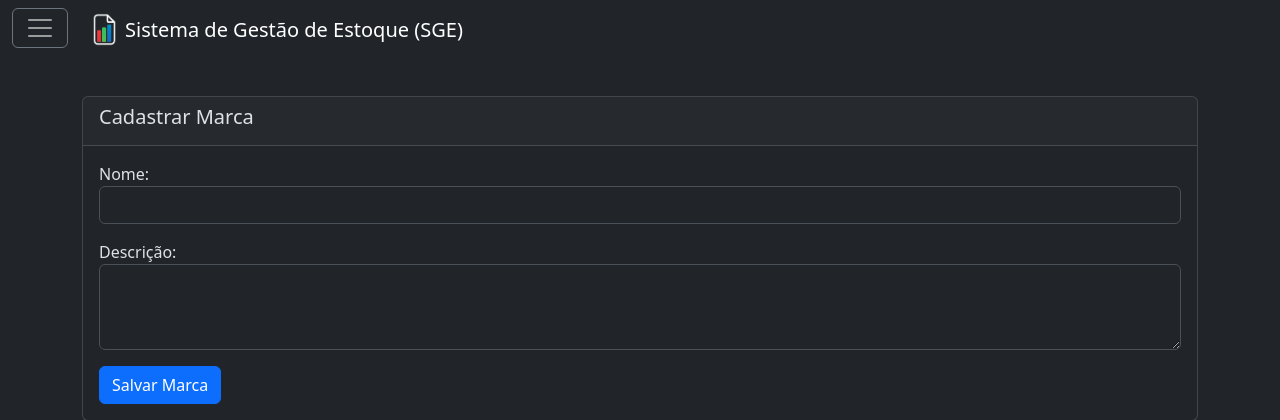
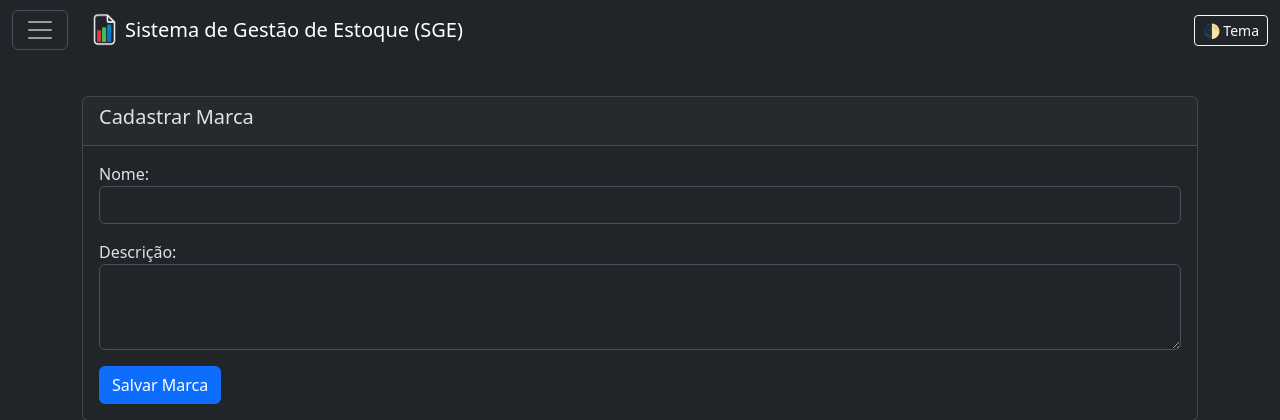
Before and after one commit to Kauanrodrigues01/sge-multi-tenancy, a Django app: page /brands/create/ in a window 1280 px wide. Shown: the top 420 px of the page. Run offline with Django 5.2, Linux system fonts and the light colour scheme; the visitor is signed in with stand-in values (Sample User, id 1).

Commit message:
style: changed page layout, added theme toggle button, and moved sidebar into _header.html

```diff
--- a/app/static/css/styles.css
+++ b/app/static/css/styles.css
@@ -1,5 +1,15 @@
 body {
     padding-top: 56px;
+}
+
+.sidebar-custom-button {
+    padding: 0.25rem 0.75rem;
+    font-size: 1.25rem;
+    line-height: 1;
+    color: rgba(255,255,255, 0.65);
+    background-color: transparent;
+    border-radius: 0.375rem;
+    transition: box-shadow 0.15s ease-in-out;
 }
 
 /* Margem */
--- a/app/templates/base.html
+++ b/app/templates/base.html
@@ -20,7 +20,6 @@
 
     {% if request.user.is_authenticated %}
         {% include 'components/_header.html' %}
-        {% include "components/_sidebar.html" %}
     {% endif %}
 
     <div class="container-fluid">
--- a/app/templates/components/_header.html
+++ b/app/templates/components/_header.html
@@ -1,9 +1,161 @@
 {% load static %}
-<nav class="navbar navbar-expand-lg navbar-light bg-dark d-none d-sm-block fixed-top">
-  <div class="container-fluid">
-    <div class="navbar-brand ms-7 d-flex align-items-center">
-      <img src="{% static '/images/logo.png' %}" alt="" class="" style="width: 25px;">
-      <a class="text-white text-decoration-none ms-2" href="">Sistema de Gestão de Estoque (SGE)</a>
+<!-- Header com botão para abrir o sidebar -->
+<nav class="navbar navbar-expand-lg navbar-light bg-dark fixed-top" style="z-index: 1050;">
+  <div class="container-fluid d-flex align-items-center">
+    <!-- Botão para abrir o sidebar (menu hambúrguer) -->
+    <button class="sidebar-custom-button border border-light" type="button" data-bs-toggle="offcanvas" data-bs-target="#offcanvasNavbar" aria-controls="offcanvasNavbar" aria-label="Toggle navigation">
+      <span class="navbar-toggler-icon"></span> <!-- Ícone do botão hambúrguer -->
+    </button>
+
+    <!-- Logo + título -->
+    <div class="navbar-brand d-none d-sm-flex align-items-center me-auto ms-4">
+      <img src="{% static '/images/logo.png' %}" alt="Logo" style="width: 25px;">
+      <a class="text-white text-decoration-none ms-2" href="#">Sistema de Gestão de Estoque (SGE)</a>
     </div>
+
+    <!-- Botão de tema -->
+    <button id="themeToggle" type="button" class="btn btn-sm btn-outline-light ms-2">🌓 Tema</button>
   </div>
 </nav>
+
+<!-- Sidebar (Offcanvas) -->
+<div class="offcanvas offcanvas-start" tabindex="-1" id="offcanvasNavbar" aria-labelledby="offcanvasNavbarLabel">
+  <div class="offcanvas-header">
+    <button type="button" class="btn-close" data-bs-dismiss="offcanvas" aria-label="Close"></button>
+  </div>
+  <div class="offcanvas-body">
+    <ul class="navbar-nav justify-content-end flex-grow-1 pe-3">
+
+      <li class="nav-item">
+        <a class="nav-link {{ page_dashboard_is_active|default:'' }}" aria-current="page" href="{% url 'dashboard:home' %}">
+          <i class="bi bi-speedometer2 fs-4"></i>
+          <span class="ms-1">Dashboard</span>
+        </a>
+      </li>
+
+      {% if perms.suppliers.view_supplier %}
+      <li class="nav-item">
+        <a class="nav-link {{ page_supplier_is_active|default:'' }}" href="{% url 'suppliers:suppliers_list' %}">
+          <i class="bi bi-truck fs-4"></i>
+          <span class="ms-1">Fornecedores</span>
+        </a>
+      </li>
+      {% endif %}
+
+      {% if perms.brands.view_brand %}
+      <li class="nav-item">
+        <a class="nav-link {{ page_brand_is_active|default:'' }}" href="{% url 'brands:brands_list' %}">
+          <i class="bi bi-shop fs-4"></i>
+          <span class="ms-1">Marcas</span>
+        </a>
+      </li>
+      {% endif %}
+
+      {% if perms.categories.view_category %}
+      <li class="nav-item">
+        <a class="nav-link {{ page_category_is_active|default:'' }}" href="{% url 'categories:categories_list' %}">
+          <i class="bi bi-tags fs-4"></i>
+          <span class="ms-1">Categorias</span>
+        </a>
+      </li>
+      {% endif %}
+
+      {% if perms.products.view_product %}
+      <li class="nav-item">
+        <a class="nav-link {{ page_product_is_active }}" href="{% url 'products:products_list' %}">
+          <i class="bi bi-box-seam fs-4"></i>
+          <span class="ms-1">Produtos</span>
+        </a>
+      </li>
+      {% endif %}
+
+      {% if perms.inflows.view_inflow %}
+      <li class="nav-item">
+        <a class="nav-link {{ page_inflow_is_active|default:'' }}" href="{% url 'inflows:inflows_list' %}">
+          <i class="bi bi-arrow-down-left-square fs-4"></i>
+          <span class="ms-1">Entradas</span>
+        </a>
+      </li>
+      {% endif %}
+
+      {% if perms.outflows.view_outflow %}
+      <li class="nav-item">
+        <a class="nav-link {{ page_outflow_is_active }}" href="{% url 'outflows:outflows_list' %}">
+          <i class="bi bi-arrow-up-right-square fs-4"></i>
+          <span class="ms-1">Saídas</span>
+        </a>
+      </li>
+      {% endif %}
+
+      {% if user.is_authenticated %}
+      <li class="nav-item">
+        <form action="{% url 'authentication:logout' %}" method="post" id="logout-form" class="nav-link p-0 align-middle">
+          {% csrf_token %}
+          <button type="submit" class="btn btn-link text-decoration-none text-reset nav-link p-0 align-middle">
+            <i class="bi bi-box-arrow-right fs-4 align-middle"></i>
+            <span class="ms-1 align-middle">Sair</span>
+          </button>
+        </form>
+      </li>
+      {% endif %}
+
+    </ul>
+  </div>
+</div>
+
+<!-- Tema JS -->
+<script>
+function applyTheme(theme) {
+  const htmlElement = document.documentElement;
+  const navElement = document.querySelector('nav.navbar');
+  const sidebarButton = document.querySelector('.sidebar-custom-button')
+  const logoLink = document.querySelector('.navbar-brand a');
+  const themeButton = document.getElementById('themeToggle');
+
+  htmlElement.setAttribute('data-bs-theme', theme);
+
+  if (theme === 'light') {
+    navElement.classList.remove('bg-dark');
+    navElement.classList.add('bg-light');
+
+    logoLink.classList.remove('text-white');
+    logoLink.classList.add('text-black');
+
+    themeButton.classList.remove('btn-outline-light');
+    themeButton.classList.add('btn-outline-dark');
+
+    sidebarButton.classList.remove('border-light')
+    sidebarButton.classList.remove('border-dark')
+  } else {
+    navElement.classList.remove('bg-light');
+    navElement.classList.add('bg-dark');
+
+    logoLink.classList.remove('text-black');
+    logoLink.classList.add('text-white');
+
+    themeButton.classList.remove('btn-outline-dark');
+    themeButton.classList.add('btn-outline-light');
+
+    sidebarButton.classList.remove('border-dark')
+    sidebarButton.classList.remove('border-light')
+  }
+}
+
+function toggleTheme() {
+  const currentTheme = document.documentElement.getAttribute('data-bs-theme') || 'dark';
+  const newTheme = currentTheme === 'dark' ? 'light' : 'dark';
+  applyTheme(newTheme);
+  localStorage.setItem('themePreference', newTheme);
+}
+
+document.addEventListener('DOMContentLoaded', function () {
+  const themeButton = document.getElementById('themeToggle');
+  if (themeButton) {
+    themeButton.addEventListener('click', toggleTheme);
+  }
+  const savedTheme = localStorage.getItem('themePreference');
+  const htmlTheme = document.documentElement.getAttribute('data-bs-theme');
+  const initialTheme = savedTheme || htmlTheme || 'dark';
+  applyTheme(initialTheme);
+});
+</script>
--- a/app/templates/components/_sidebar.html
+++ b/app/templates/components/_sidebar.html
@@ -1,7 +1,6 @@
-<nav class="navbar fixed-top">
+<!-- <nav class="navbar fixed-top">
   <div class="container-fluid">
-    <!-- Botão do menu com borda cinza clara -->
-    <button class="navbar-toggler border border-secondary" type="button" data-bs-toggle="offcanvas" data-bs-target="#offcanvasNavbar" aria-controls="offcanvasNavbar" aria-label="Toggle navigation">
+    <button class="navbar-toggler border border-secondary" style="z-index: 1100;" type="button" data-bs-toggle="offcanvas" data-bs-target="#offcanvasNavbar" aria-controls="offcanvasNavbar" aria-label="Toggle navigation">
       <span class="navbar-toggler-icon"></span>
     </button>
     <div class="offcanvas offcanvas-start" tabindex="-1" id="offcanvasNavbar" aria-labelledby="offcanvasNavbarLabel">
@@ -88,4 +87,4 @@
       </div>
     </div>
   </div>
-</nav>
+</nav> -->
```
